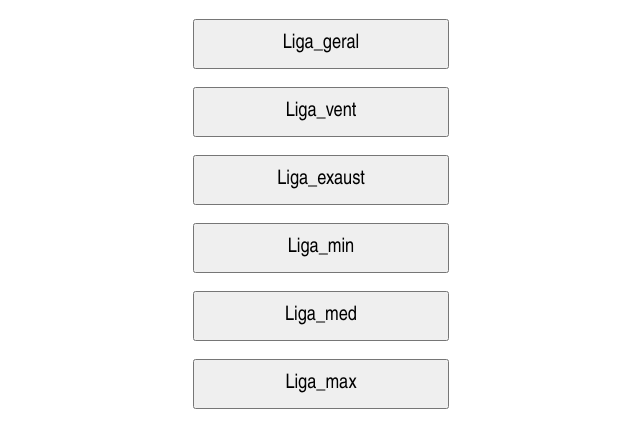
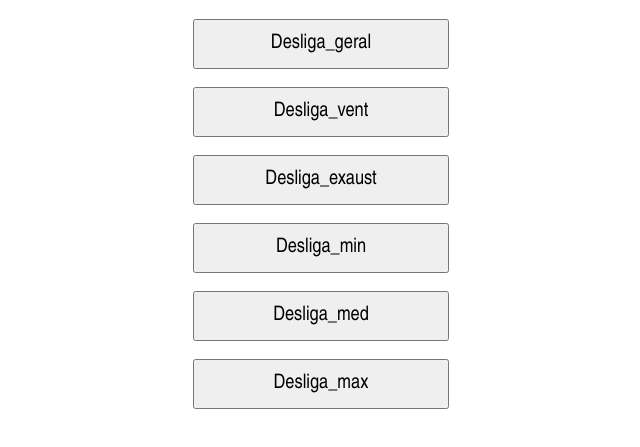
Before and after one commit to denistaveira/ArduinoVentilador, a plain HTML site: page index.html in a window 1280 px wide. Shown: the part 61-508 px from the top of the page, without its empty margins (319-959 px from the left). Drawn offline with Linux system fonts and the light colour scheme.

Commit message:
Arrumando controle.js

```diff
--- a/controle.js
+++ b/controle.js
@@ -1,53 +1,53 @@
 var geral = document.getElementById('estado_geral').innerHTML
-if (geral === '1') {
-    document.getElementById('estado_geral').innerHTML = '0';
+if (geral === '0') {
+    document.getElementById('estado_geral').innerHTML = '1';
     document.getElementById('botao_geral').innerHTML = '<a href=\'/?desligar_geral\' class=\'botao\'><button>Desliga_geral</button></a>';
 } else {
-    document.getElementById('estado_geral').innerHTML = '1';
+    document.getElementById('estado_geral').innerHTML = '0';
     document.getElementById('botao_geral').innerHTML = '<a href=\'/?ligar_geral\' class=\'botao\'><button>Liga_geral</button></a>';
 }
 
 var vent = document.getElementById('estado_vent').innerHTML
-if (vent === '1') {
-    document.getElementById('estado_vent').innerHTML = '0';
+if (vent === '0') {
+    document.getElementById('estado_vent').innerHTML = '1';
     document.getElementById('botao_vent').innerHTML = '<a href=\'/?desligar_vent\' class=\'botao\'><button>Desliga_vent</button></a>';
 } else {
-    document.getElementById('estado_vent').innerHTML = '1';
+    document.getElementById('estado_vent').innerHTML = '0';
     document.getElementById('botao_vent').innerHTML = '<a href=\'/?ligar_vent\' class=\'botao\'><button>Liga_vent</button></a>';
 }
 
 var exaust = document.getElementById('estado_exaust').innerHTML
-if (exaust === '1') {
-    document.getElementById('estado_exaust').innerHTML = '0';
+if (exaust === '0') {
+    document.getElementById('estado_exaust').innerHTML = '1';
     document.getElementById('botao_exaust').innerHTML = '<a href=\'/?desligar_exaust\' class=\'botao\'><button>Desliga_exaust</button></a>';
 } else {
-    document.getElementById('estado_exaust').innerHTML = '1';
+    document.getElementById('estado_exaust').innerHTML = '0';
     document.getElementById('botao_exaust').innerHTML = '<a href=\'/?ligar_exaust\' class=\'botao\'><button>Liga_exaust</button></a>';
 }
 
 var min = document.getElementById('estado_min').innerHTML
-if (min === '1') {
-    document.getElementById('estado_min').innerHTML = '0';
+if (min === '0') {
+    document.getElementById('estado_min').innerHTML = '1';
     document.getElementById('botao_min').innerHTML = '<a href=\'/?desligar_min\' class=\'botao\'><button>Desliga_min</button></a>';
 } else {
-    document.getElementById('estado_min').innerHTML = '1';
+    document.getElementById('estado_min').innerHTML = '0';
     document.getElementById('botao_min').innerHTML = '<a href=\'/?ligar_min\' class=\'botao\'><button>Liga_min</button></a>';
 }
 
 var med = document.getElementById('estado_med').innerHTML
-if (med === '1') {
-    document.getElementById('estado_med').innerHTML = '0';
+if (med === '0') {
+    document.getElementById('estado_med').innerHTML = '1';
     document.getElementById('botao_med').innerHTML = '<a href=\'/?desligar_med\' class=\'botao\'><button>Desliga_med</button></a>';
 } else {
-    document.getElementById('estado_med').innerHTML = '1';
+    document.getElementById('estado_med').innerHTML = '0';
     document.getElementById('botao_med').innerHTML = '<a href=\'/?ligar_med\' class=\'botao\'><button>Liga_med</button></a>';
 }
 
 var max = document.getElementById('estado_max').innerHTML
-if (max === '1') {
-    document.getElementById('estado_max').innerHTML = '0';
+if (max === '0') {
+    document.getElementById('estado_max').innerHTML = '1';
     document.getElementById('botao_max').innerHTML = '<a href=\'/?desligar_max\' class=\'botao\'><button>Desliga_max</button></a>';
 } else {
-    document.getElementById('estado_max').innerHTML = '1';
+    document.getElementById('estado_max').innerHTML = '0';
     document.getElementById('botao_max').innerHTML = '<a href=\'/?ligar_max\' class=\'botao\'><button>Liga_max</button></a>';
 }
```
Also changed, not shown: index.html (+1 -1 lines).
